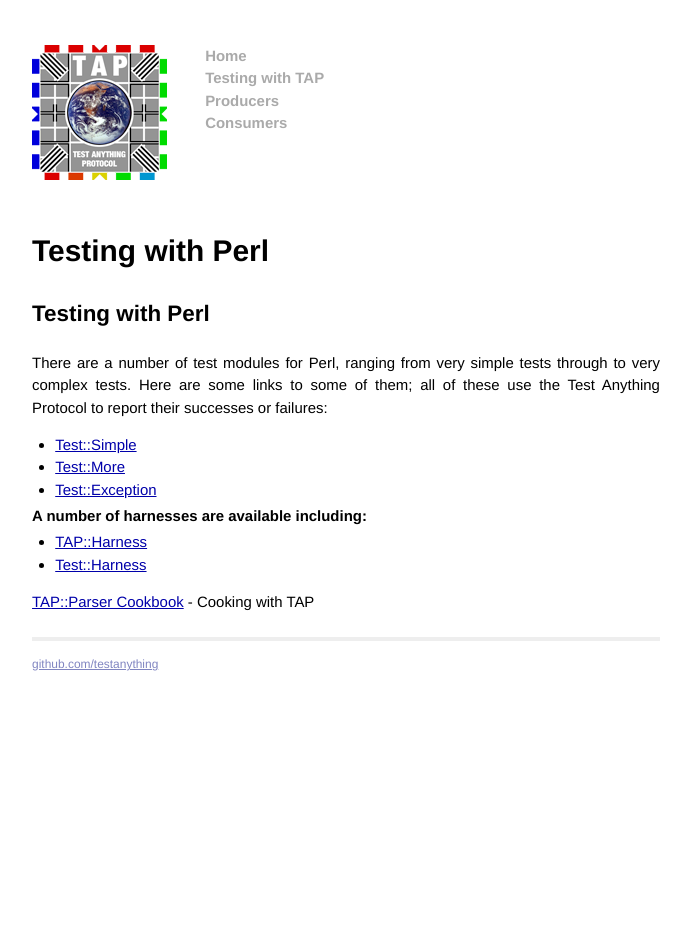
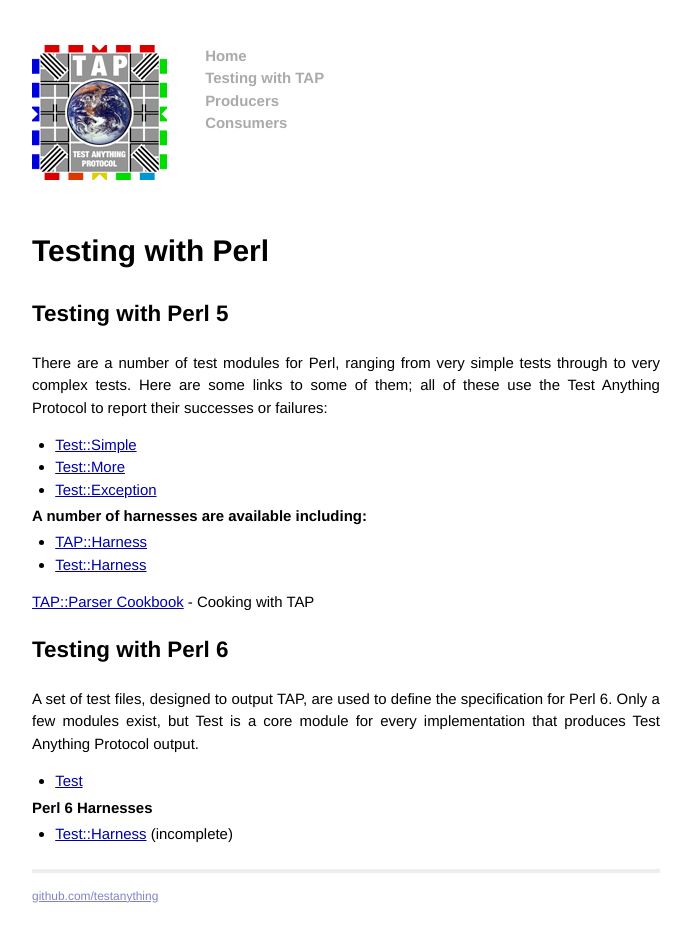
Before and after one commit to TestAnything/testanything.github.io, a Jekyll site: the page built from testing-with-tap/perl.md, in a window 1280 px wide. Shown: the whole page, without its empty margins (294-985 px from the left). Built offline with Jekyll 4.4.1, drawn with Linux system fonts in a browser that asks for light colours; Markdown is read by kramdown in place of the engine named in the settings.

Commit message:
Add Perl 6 modules to perl page

```diff
--- a/testing-with-tap/perl.md
+++ b/testing-with-tap/perl.md
@@ -5,7 +5,7 @@ title: Testing with TAP
 
 # Testing with Perl
 
-## Testing with Perl
+## Testing with Perl 5
 
 There are a number of test modules for Perl, ranging from very simple tests through to very complex tests.
 Here are some links to some of them; all of these use the Test Anything Protocol to report their successes or failures:
@@ -20,3 +20,14 @@ Here are some links to some of them; all of these use the Test Anything Protocol
 -    [Test::Harness](http://search.cpan.org/~andya/Test-Harness/lib/Test/Harness.pm)
 
 [TAP::Parser Cookbook](/testing-with-tap/perl/tap::parser-cookbook.html) - Cooking with TAP
+
+## Testing with Perl 6
+
+A set of test files, designed to output TAP, are used to define the specification for Perl 6.
+Only a few modules exist, but Test is a core module for every implementation that produces Test Anything Protocol output.
+
+-    [Test](http://design.perl6.org/S24.html)
+
+### Perl 6 Harnesses
+
+-    [Test::Harness](https://github.com/tadzik/Test-Harness/) (incomplete)
```
